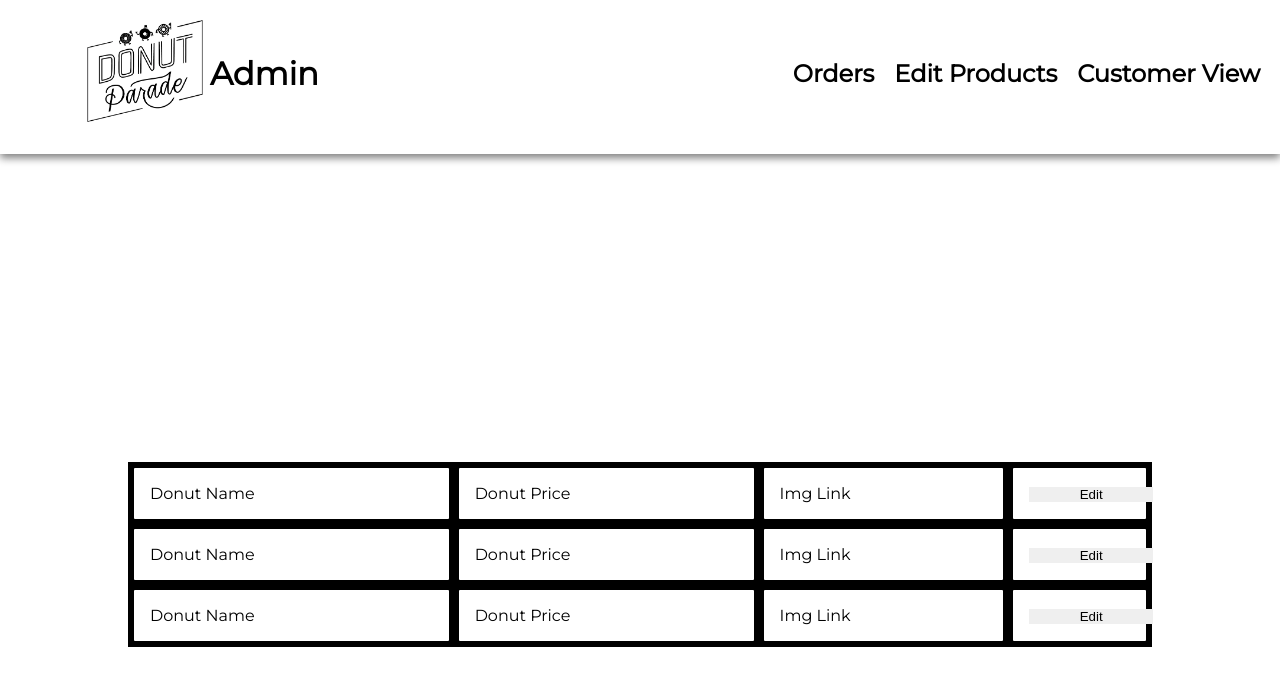
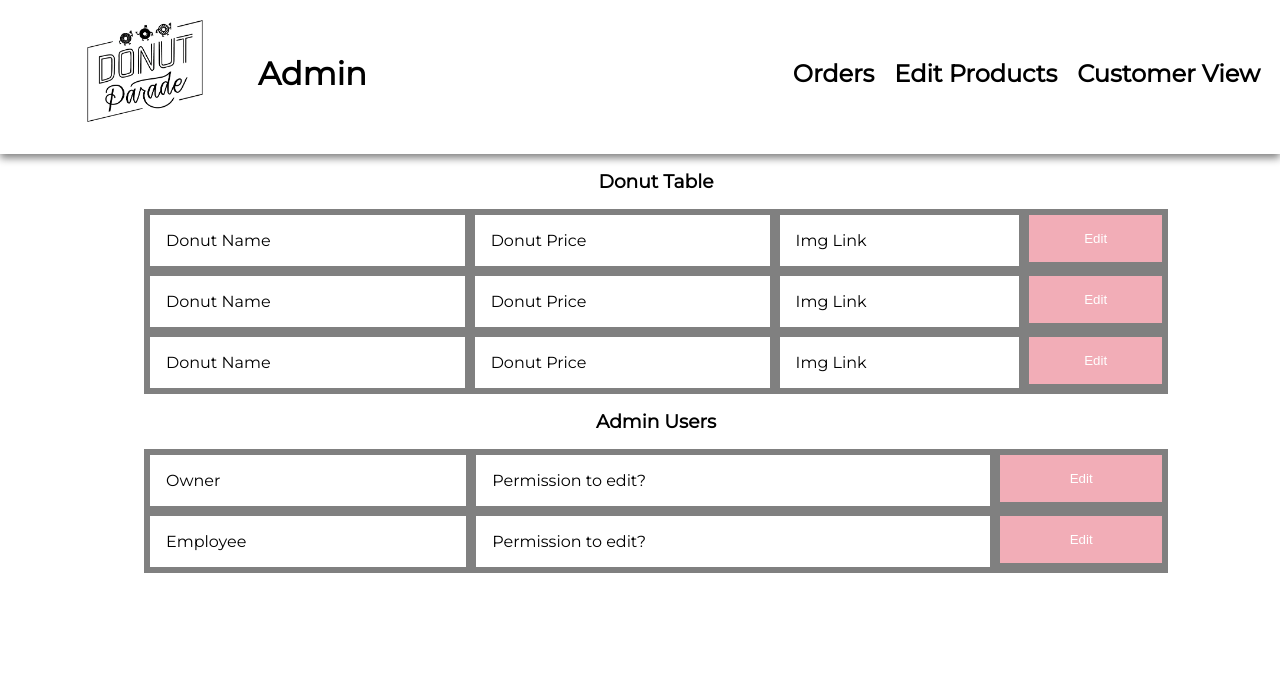
Before and after one commit to CSCD488-Winter2024/project-description-user-stories-and-glossary-project-unknown, a React (Vite) app in the folder DonutParade/: page /admin/edit in a window 1280 px wide. Shown: the top 686 px of the page. Built offline with nearby package versions, Linux system fonts and the light colour scheme; no server answers; the database is empty; a web font is replaced by a local one.

Commit message:
Added table for users and some styling changes

```diff
--- a/DonutParade/src/pages/AdminEdit.jsx
+++ b/DonutParade/src/pages/AdminEdit.jsx
@@ -8,23 +8,39 @@ function AdminEdit() {
     <div className="AdminEdit">
       <AdminNav />
       <div id="AdminEdit">
-        <table>
+        <h3>Donut Table</h3>
+
+        <table class="donut-table">
           <tr>
-          <td>Donut Name</td>
-          <td>Donut Price</td>
-          <td>Img Link</td>
+            <td class="content-td">Donut Name</td>
+            <td class="content-td">Donut Price</td>
+            <td class="content-td">Img Link</td>
             <td class="edit-button-container"><button class="edit-button">Edit</button></td>
           </tr>
           <tr>
-          <td>Donut Name</td>
-          <td>Donut Price</td>
-          <td>Img Link</td>
+            <td class="content-td">Donut Name</td>
+            <td class="content-td">Donut Price</td>
+            <td class="content-td">Img Link</td>
             <td class="edit-button-container"><button class="edit-button">Edit</button></td>
           </tr>
           <tr>
-          <td>Donut Name</td>
-          <td>Donut Price</td>
-          <td>Img Link</td>
+            <td class="content-td">Donut Name</td>
+            <td class="content-td">Donut Price</td>
+            <td class="content-td">Img Link</td>
+            <td class="edit-button-container"><button class="edit-button">Edit</button></td>
+          </tr>
+        </table>
+        <h3>Admin Users</h3>
+        <table class="accounts-table">
+          <tr>
+            <td class="content-td">Owner</td>
+            <td class="content-td">Permission to edit?</td>
+            <td class="edit-button-container"><button class="edit-button">Edit</button></td>
+          </tr>
+          <tr>
+            <td class="content-td">Employee</td>
+            <td class="content-td">Permission to edit?</td>
+
             <td class="edit-button-container"><button class="edit-button">Edit</button></td>
           </tr>
         </table>
--- a/DonutParade/src/pages/AdminHome.jsx
+++ b/DonutParade/src/pages/AdminHome.jsx
@@ -1,5 +1,5 @@
 import React from 'react';
-import '../styles/AdminOrders.css';
+import '../styles/AdminHome.css';
 import '../index.css';
 import AdminNav from '../components/AdminHeader';
 
@@ -7,8 +7,11 @@ function AdminHome() {
   return (
     <div className="AdminHome">
       <AdminNav />
-      <p>Things will go here</p>
+      <div id="AdminHome">
+        <p>Things will go here</p>
       </div>
+
+    </div>
   );
 }
 
--- a/DonutParade/src/styles/AdminEdit.css
+++ b/DonutParade/src/styles/AdminEdit.css
@@ -1,24 +1,44 @@
 #AdminEdit {
     display: flex;
+    flex-direction: column;
+
     height: 100vh;
     width: 100vw;
     align-items:center;
-    justify-content: center;
+    margin: 1rem;
 }
 table{
-    background-color: black;
+    background-color: grey;
     width:80%;
+    margin-top:1rem;
+    margin-bottom:1rem;
 }
-td{
+
+.content-td {
     font-family: Montserrat;
-    padding:1rem;
-    border: .25rem black solid;
-    border-radius: 5px;
+    padding: 1rem;
+    border: 0.25rem grey solid;
     background-color: white;
+  }
+
+  .edit-button-container {
+    border: 0.25rem grey solid;
+    background-color: white;
+    font-family: Montserrat;
+    display: flex;
+    align-items: center;
+  }
+
+  .edit-button {
+    flex: 1;
+    border: none;
+    background-color: #F2ADB7;
+
+    color: white;
+    padding: 1rem;
+    transition: background-color 0.3s;
 }
-.edit-button{
-    height: fit-content;
-    border-style: none;
-    padding-left:50%;
-    padding-right:50%;
+
+.edit-button:hover {
+  background-color: #ADB7F2;
 }
--- a/DonutParade/src/styles/AdminHeader.css
+++ b/DonutParade/src/styles/AdminHeader.css
@@ -31,6 +31,7 @@
     width: 130px;
     height: 110px;
     padding-left: 4rem;
+    padding-right:3rem;
 }
 .nav-option:hover {
     color: #BDD7BC;
--- /dev/null
+++ b/DonutParade/src/styles/AdminHome.css
@@ -0,0 +1,7 @@
+#AdminHome {
+    display: flex;
+    height: 100vh;
+    width: 100vw;
+    justify-content: center;
+    align-content: center;
+}
```
Lines whose indentation alone changed are shown as unchanged.
